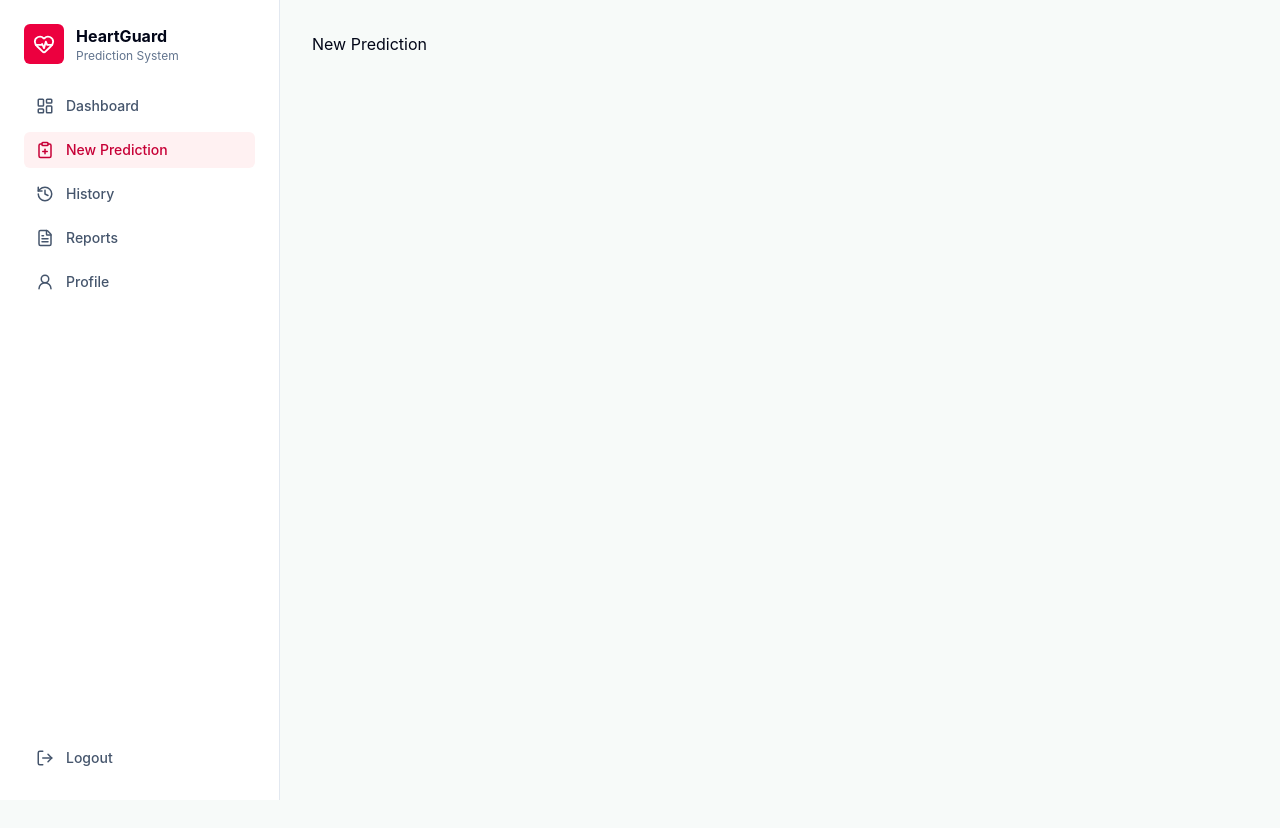
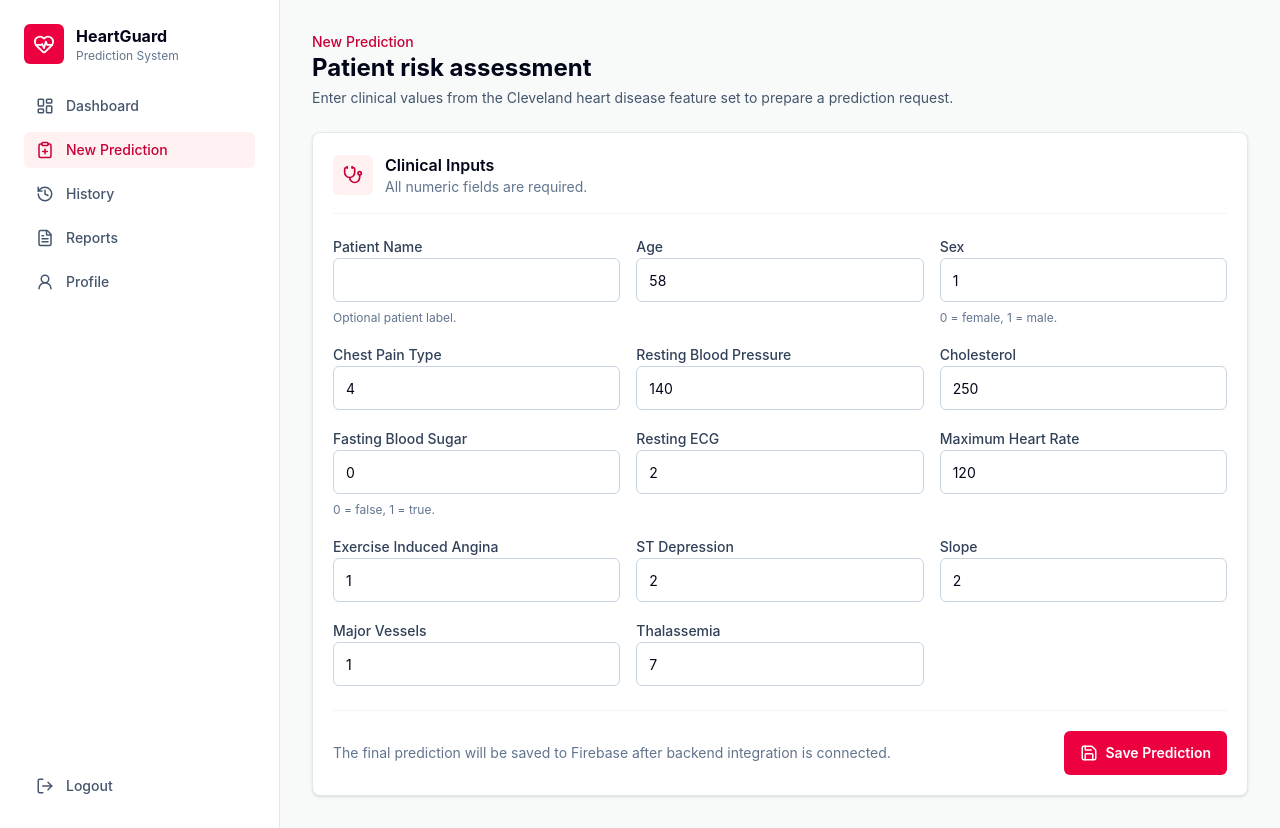
Before and after one commit to Bleah012/heartguard-heart-disease-prediction, a React (Vite) app in the folder frontend/: page /predict in a window 1280 px wide. Before the commit the page ends 800 px from the top, so only its background shows below. Built offline with nearby package versions, Linux system fonts and the light colour scheme; the HTML template or start-up script is replaced by a standard one.

Commit message:
feat: build prediction form page

```diff
--- a/frontend/src/pages/NewPredictionPage.tsx
+++ b/frontend/src/pages/NewPredictionPage.tsx
@@ -1,3 +1,123 @@
+import { Save, Stethoscope } from "lucide-react";
+import { useMemo, useState } from "react";
+
+import type { PredictionInput } from "../types/prediction";
+import { predictionFields } from "../utils/predictionFields";
+
+const initialFormState: PredictionInput = {
+  patient_name: "",
+  age: 58,
+  sex: 1,
+  cp: 4,
+  trestbps: 140,
+  chol: 250,
+  fbs: 0,
+  restecg: 2,
+  thalach: 120,
+  exang: 1,
+  oldpeak: 2,
+  slope: 2,
+  ca: 1,
+  thal: 7,
+};
+
 export function NewPredictionPage() {
-  return <h1>New Prediction</h1>;
+  const [formData, setFormData] = useState<PredictionInput>(initialFormState);
+
+  const requiredFieldsCompleted = useMemo(
+    () =>
+      predictionFields
+        .filter((field) => field.name !== "patient_name")
+        .every(
+          (field) =>
+            formData[field.name] !== undefined && formData[field.name] !== "",
+        ),
+    [formData],
+  );
+
+  function updateField(name: keyof PredictionInput, value: string) {
+    setFormData((current) => ({
+      ...current,
+      [name]: name === "patient_name" ? value : Number(value),
+    }));
+  }
+
+  function handleSubmit(event: React.FormEvent<HTMLFormElement>) {
+    event.preventDefault();
+  }
+
+  return (
+    <div className="space-y-6">
+      <div>
+        <p className="text-sm font-medium text-rose-700">New Prediction</p>
+        <h1 className="text-2xl font-bold text-slate-950">
+          Patient risk assessment
+        </h1>
+        <p className="mt-1 max-w-2xl text-sm text-slate-600">
+          Enter clinical values from the Cleveland heart disease feature set to
+          prepare a prediction request.
+        </p>
+      </div>
+
+      <form
+        onSubmit={handleSubmit}
+        className="rounded-lg border border-slate-200 bg-white p-5 shadow-sm"
+      >
+        <div className="flex items-center gap-3 border-b border-slate-100 pb-4">
+          <div className="flex size-10 items-center justify-center rounded-md bg-rose-50 text-rose-700">
+            <Stethoscope size={20} />
+          </div>
+          <div>
+            <h2 className="text-base font-semibold text-slate-950">
+              Clinical Inputs
+            </h2>
+            <p className="text-sm text-slate-500">
+              All numeric fields are required.
+            </p>
+          </div>
+        </div>
+
+        <div className="mt-5 grid gap-4 md:grid-cols-2 xl:grid-cols-3">
+          {predictionFields.map((field) => (
+            <label key={field.name} className="space-y-2">
+              <span className="text-sm font-medium text-slate-700">
+                {field.label}
+              </span>
+              <input
+                type={field.type}
+                min={field.min}
+                max={field.max}
+                step={field.step}
+                value={formData[field.name] ?? ""}
+                onChange={(event) =>
+                  updateField(field.name, event.target.value)
+                }
+                className="h-11 w-full rounded-md border border-slate-300 bg-white px-3 text-sm outline-none transition focus:border-rose-500 focus:ring-2 focus:ring-rose-100"
+              />
+              {field.helper ? (
+                <span className="block text-xs text-slate-500">
+                  {field.helper}
+                </span>
+              ) : null}
+            </label>
+          ))}
+        </div>
+
+        <div className="mt-6 flex flex-col gap-3 border-t border-slate-100 pt-5 sm:flex-row sm:items-center sm:justify-between">
+          <p className="text-sm text-slate-500">
+            The final prediction will be saved to Firebase after backend
+            integration is connected.
+          </p>
+          <button
+            type="submit"
+            disabled={!requiredFieldsCompleted}
+            className="inline-flex h-11 items-center justify-center gap-2 rounded-md bg-rose-600 px-4 text-sm font-semibold text-white transition hover:bg-rose-700 disabled:cursor-not-allowed disabled:bg-slate-300"
+          >
+            <Save size={18} />
+            Save Prediction
+          </button>
+        </div>
+      </form>
+    </div>
+  );
 }
--- /dev/null
+++ b/frontend/src/utils/predictionFields.ts
@@ -0,0 +1,72 @@
+import type { PredictionInput } from "../types/prediction";
+
+export type PredictionField = {
+  name: keyof PredictionInput;
+  label: string;
+  type: "number" | "text";
+  min?: number;
+  max?: number;
+  step?: number;
+  helper?: string;
+};
+
+export const predictionFields: PredictionField[] = [
+  {
+    name: "patient_name",
+    label: "Patient Name",
+    type: "text",
+    helper: "Optional patient label.",
+  },
+  { name: "age", label: "Age", type: "number", min: 1, max: 120 },
+  {
+    name: "sex",
+    label: "Sex",
+    type: "number",
+    min: 0,
+    max: 1,
+    helper: "0 = female, 1 = male.",
+  },
+  { name: "cp", label: "Chest Pain Type", type: "number", min: 1, max: 4 },
+  {
+    name: "trestbps",
+    label: "Resting Blood Pressure",
+    type: "number",
+    min: 50,
+    max: 250,
+  },
+  { name: "chol", label: "Cholesterol", type: "number", min: 100, max: 700 },
+  {
+    name: "fbs",
+    label: "Fasting Blood Sugar",
+    type: "number",
+    min: 0,
+    max: 1,
+    helper: "0 = false, 1 = true.",
+  },
+  { name: "restecg", label: "Resting ECG", type: "number", min: 0, max: 2 },
+  {
+    name: "thalach",
+    label: "Maximum Heart Rate",
+    type: "number",
+    min: 50,
+    max: 250,
+  },
+  {
+    name: "exang",
+    label: "Exercise Induced Angina",
+    type: "number",
+    min: 0,
+    max: 1,
+  },
+  {
+    name: "oldpeak",
+    label: "ST Depression",
+    type: "number",
+    min: 0,
+    max: 10,
+    step: 0.1,
+  },
+  { name: "slope", label: "Slope", type: "number", min: 1, max: 3 },
+  { name: "ca", label: "Major Vessels", type: "number", min: 0, max: 3 },
+  { name: "thal", label: "Thalassemia", type: "number", min: 3, max: 7 },
+];
```
